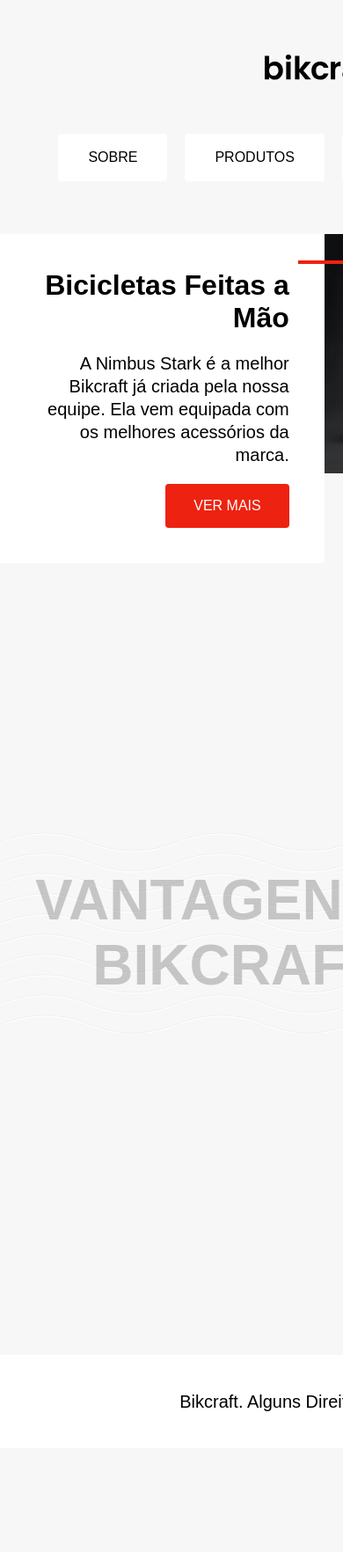
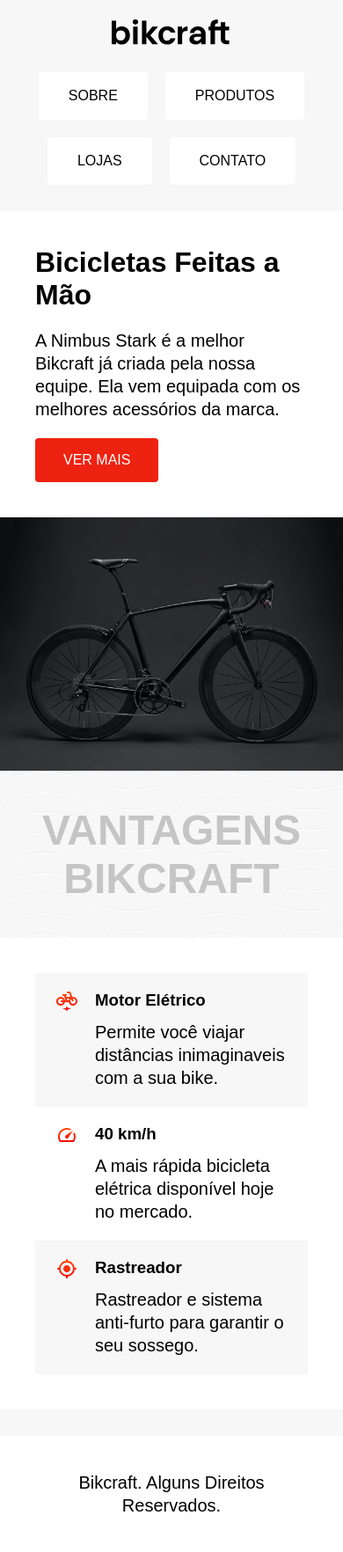
Before and after one commit to vandoaraujo/origamid_css, a PHP site: page / in a window 390 px wide; the page is wider, and only the part inside the window is pictured. Shown: that part at 88% size. Before the commit the page ends 1604 px from the top of that part, so only its background shows below. Run offline with PHP 8.4, Linux system fonts and the light colour scheme.

Commit message:
melhorias responsividade

```diff
--- a/index.html
+++ b/index.html
@@ -3,6 +3,7 @@
 
 <head>
   <meta charset="UTF-8">
+  <meta name="viewport" content="width=device-width, initial-scale=1.0">
   <title>Bikcraft</title>
   <link rel="stylesheet" href="./style.css">
 </head>
@@ -29,10 +30,12 @@
         <p>A Nimbus Stark é a melhor Bikcraft já criada pela nossa equipe. Ela vem equipada com os melhores acessórios da marca.</p>
         <a class="botao" href="/">Ver Mais</a>
       </div>
-      <img src="./img/bicicleta.jpg" alt="Bicicleta Bikcraft Preta">
+      <div class="introducao-cover">
+        <img src="./img/bicicleta.jpg" alt="Bicicleta Bikcraft Preta">
+      </div>
     </article>
 
-    <article class="conteudo" aria-labelledby="label-vantagens">
+    <article class="conteudo conteudo-vantagem" aria-labelledby="label-vantagens">
       <h2 class="subtitulo" id="label-vantagens">Vantagens Bikcraft</h2>
       <ul class="vantagens">
         <li class="vantagens-item">
--- a/style.css
+++ b/style.css
@@ -84,13 +84,18 @@ p {
 }
 
 .introducao::before {
-  content: '';
+  content: "";
   width: 60px;
   height: 4px;
   background: #e21;
   position: absolute;
   top: 30px;
   right: -30px;
+}
+
+.introducao-cover img {
+  object-fit: cover;
+  height: 100%;
 }
 
 .botao {
@@ -112,7 +117,9 @@ p {
   text-align: right;
   padding: 40px;
   align-self: center;
-  background-image: url('./img/onda.svg');
+  background-image: url("./img/onda.svg");
+  /*   word-break: break-all;
+ */
 }
 
 .vantagens {
@@ -148,7 +155,39 @@ p {
   box-sizing: border-box;
 }
 
-@media screen(max-width:500px) {
+@media (max-width: 1000px) {
+  .conteudo-vantagem {
+    grid-template-columns: 1fr;
+  }
 
+  .subtitulo {
+    text-align: center;
+  }
+}
 
+@media (max-width: 600px) {
+  body {
+    gap: 30px;
+    margin-top: 20px;
+  }
+
+  .header {
+    gap: 30px;
+  }
+  .conteudo {
+    grid-template-columns: 1fr;
+  }
+
+  .introducao {
+    text-align: left;
+    justify-items: start;
+  }
+
+  .introducao::before {
+    display: none;
+  }
+
+  .subtitulo {
+    font-size: 3rem;
+  }
 }
```
